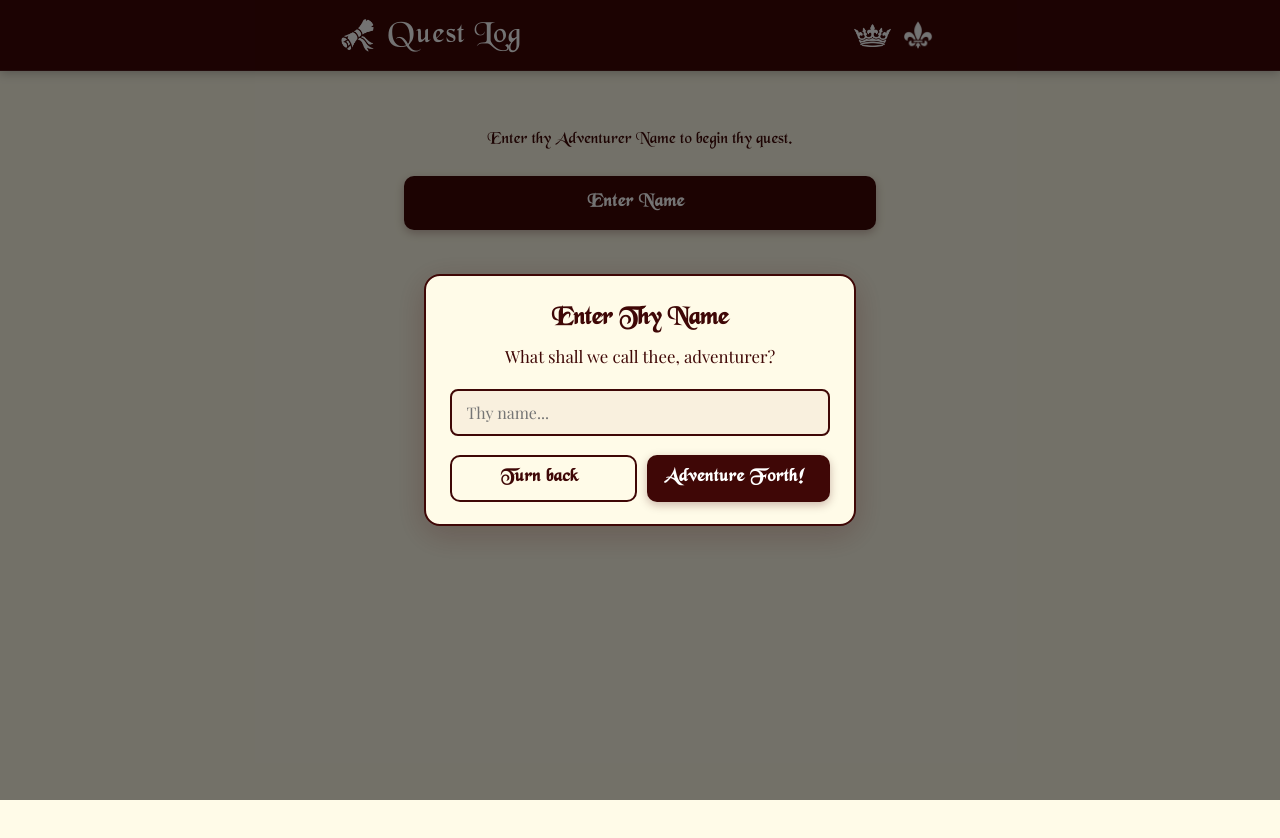
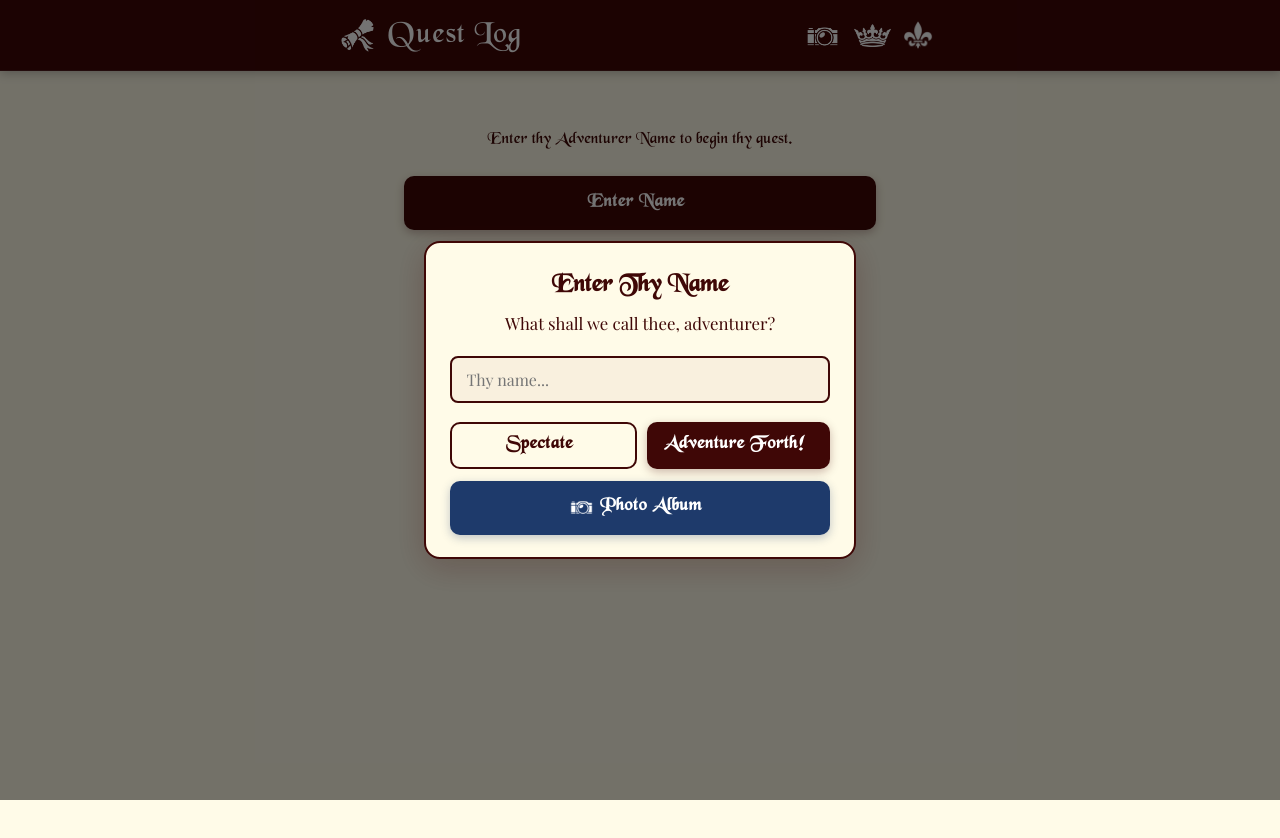
Before and after one commit to sawyer-dev/Weddingsite, an Angular app: page /quests in a window 1280 px wide. Shown: the top 838 px of the page. Built offline with nearby package versions, Linux system fonts and the light colour scheme; a web font is replaced by a local one.

Commit message:
Add Easy Photo Album Buttons

```diff
--- a/src/app/quests/quest-navbar.html
+++ b/src/app/quests/quest-navbar.html
@@ -3,6 +3,9 @@
     <img src="assets/images/quest.png" alt="" class="quest-nav-brand-img" aria-hidden="true">
     <h1 class="quest-nav-title">Quest Log</h1>
     <div class="quest-nav-actions">
+      <a href="https://photos.app.goo.gl/gJGs6GftuVjCPfap8" target="_blank" rel="noopener" class="quest-nav-icon-btn" aria-label="View Photo Album">
+        <img src="assets/images/photo-camera.png" alt="Photo Album" class="quest-nav-icon-img" style="height: 33px; margin-top: 2px;">
+      </a>
       <button class="quest-nav-icon-btn" (click)="leaderboardClicked.emit()" aria-label="Open Leaderboard">
         <img src="assets/images/leaderboard.png" alt="Leaderboard" class="quest-nav-icon-img">
       </button>
--- a/src/app/quests/quests.css
+++ b/src/app/quests/quests.css
@@ -145,6 +145,7 @@
   padding-left: 0.5rem;
   border-radius: 10px;
   border: none;
+  box-sizing: border-box;
   font-family: 'BlackChanceryFont', 'Playfair Display', Georgia, serif;
   font-size: 1.1rem;
   font-weight: 700;
@@ -189,12 +190,25 @@
   box-shadow: 0 3px 10px rgba(107, 53, 32, 0.22);
 }
 
-/* Secondary — Update Guild */
+/* Secondary — Cancel / Spectate dialogs */
 .quest-btn-secondary {
   background: transparent;
   color: #3f0706;
   border: 2px solid #3f0706;
   box-shadow: none;
+  text-decoration: none;
+}
+
+/* Photos Album button */
+.quest-btn-photos {
+  background: #1e3a6b;
+  color: #fff;
+  box-shadow: 0 3px 10px rgba(30, 58, 107, 0.28);
+  text-decoration: none;
+}
+
+.name-prompt-photos-btn {
+  margin-top: 0.25rem;
 }
 
 .btn-icon {
--- a/src/app/quests/quests.html
+++ b/src/app/quests/quests.html
@@ -79,6 +79,9 @@
           <span class="btn-icon">✕</span> Abandon Quest
         </button>
       </div>
+      <!-- <a *ngIf="!quest" href="https://photos.app.goo.gl/gJGs6GftuVjCPfap8" target="_blank" rel="noopener" class="quest-btn quest-btn-photos" style="padding-top: 0.75rem;">
+        <img src="assets/images/photo-camera.png" alt="" class="quest-btn-icon"> Photo Album
+      </a> -->
     </div>
 
     </ng-container>
@@ -88,6 +91,9 @@
     <div class="name-prompt-card">
       <p class="name-prompt-text">Enter thy Adventurer Name to begin thy quest.</p>
       <button class="quest-btn quest-btn-primary" (click)="promptForName()">Enter Name</button>
+      <!-- <a href="https://photos.app.goo.gl/gJGs6GftuVjCPfap8" target="_blank" rel="noopener" class="quest-btn quest-btn-photos" style="margin-top: 0.75rem;">
+        <img src="assets/images/photo-camera.png" alt="" class="quest-btn-icon"> Photo Album
+      </a> -->
     </div>
   </ng-template>
 
@@ -114,7 +120,7 @@
         *ngIf="dialogType === 'prompt' || dialogType === 'confirm'"
         class="quest-btn quest-btn-secondary dialog-btn"
         (click)="dismissDialog()">
-        {{ dialogType === 'confirm' ? 'Cancel' : 'Turn back' }}
+        {{ dialogType === 'confirm' ? 'Hold Fast' : 'Spectate' }}
       </button>
       <button
         class="quest-btn dialog-btn"
@@ -124,6 +130,9 @@
         {{ dialogType === 'prompt' ? 'Adventure Forth!' : dialogType === 'confirm' ? 'Forsake It' : 'Onward!' }}
       </button>
     </div>
+    <a *ngIf="dialogType === 'prompt'" href="https://photos.app.goo.gl/gJGs6GftuVjCPfap8" target="_blank" rel="noopener" class="quest-btn quest-btn-photos" style="margin-top: 0.75rem;">
+      <img src="assets/images/photo-camera.png" alt="" class="quest-btn-icon"> Photo Album
+    </a>
   </div>
 </div>
 
```
Also changed, not shown: public/assets/images/quest-2.png (added), public/assets/images/spell-book.png (added).
